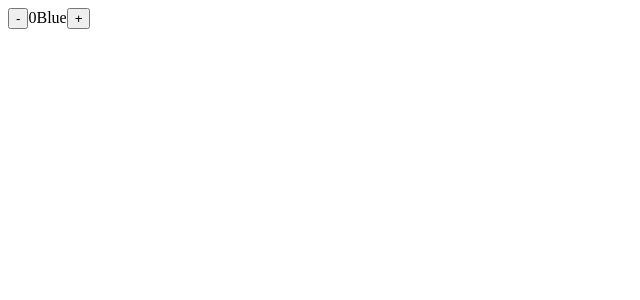
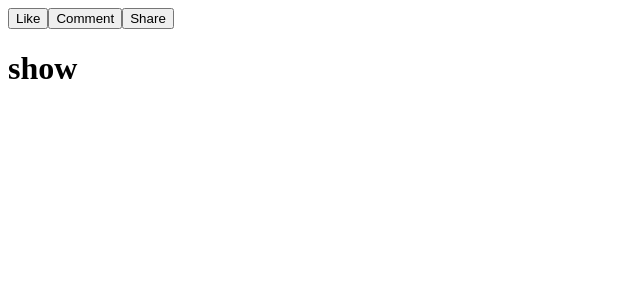
Before and after one commit to Kirttinath/Code-World, a React (Vite) app in the folder reacthooks/: page / in a window 1280 px wide. Shown: the top 300 px of the page, without its empty margins (0-640 px from the left). Built offline with nearby package versions, Linux system fonts and the light colour scheme.

Commit message:
create a new function and set the new buttons of like, comment and shares

```diff
--- a/reacthooks/src/App.jsx
+++ b/reacthooks/src/App.jsx
@@ -2,7 +2,7 @@ import react,{ useState } from 'react'
 
 
 
-function App() {
+/* function App() {
   const [count, setCount] = useState(0);
   const [theme, setTheme]  = useState("Blue");
 
@@ -23,6 +23,23 @@ function increase()
     <button onClick={increase}>+</button>
     </>
   )
+} */
+
+function App1()
+{
+
+  const [curr,newcurr]= useState("show");
+
+  return(
+    <>
+    <div>
+    <button onClick={() => newcurr("Likes")}>Like</button>
+    <button onClick={() => newcurr("Comments")}>Comment</button>
+    <button onClick={() => newcurr("Shares")}>Share</button>
+    </div>
+    <h1>{curr}</h1>
+    </>
+  )
 }
 
-export default App
+export default App1
```
